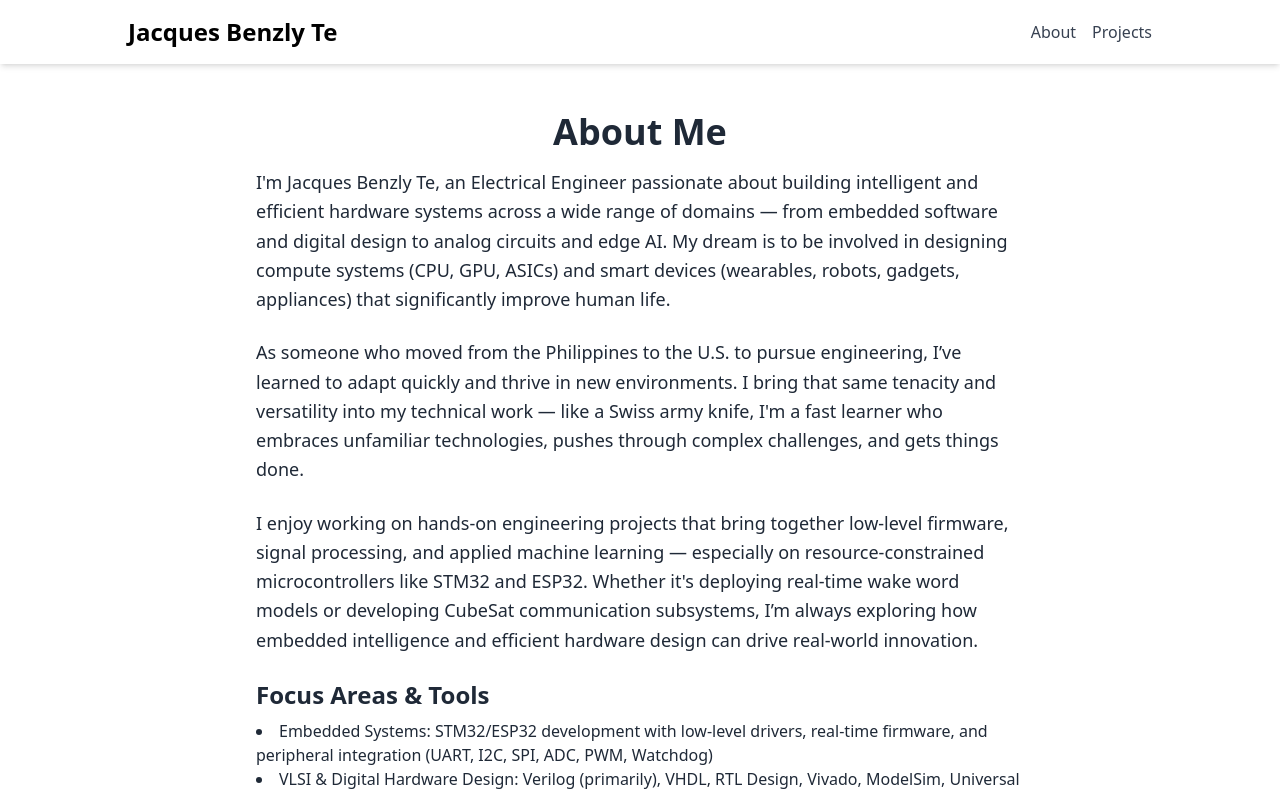
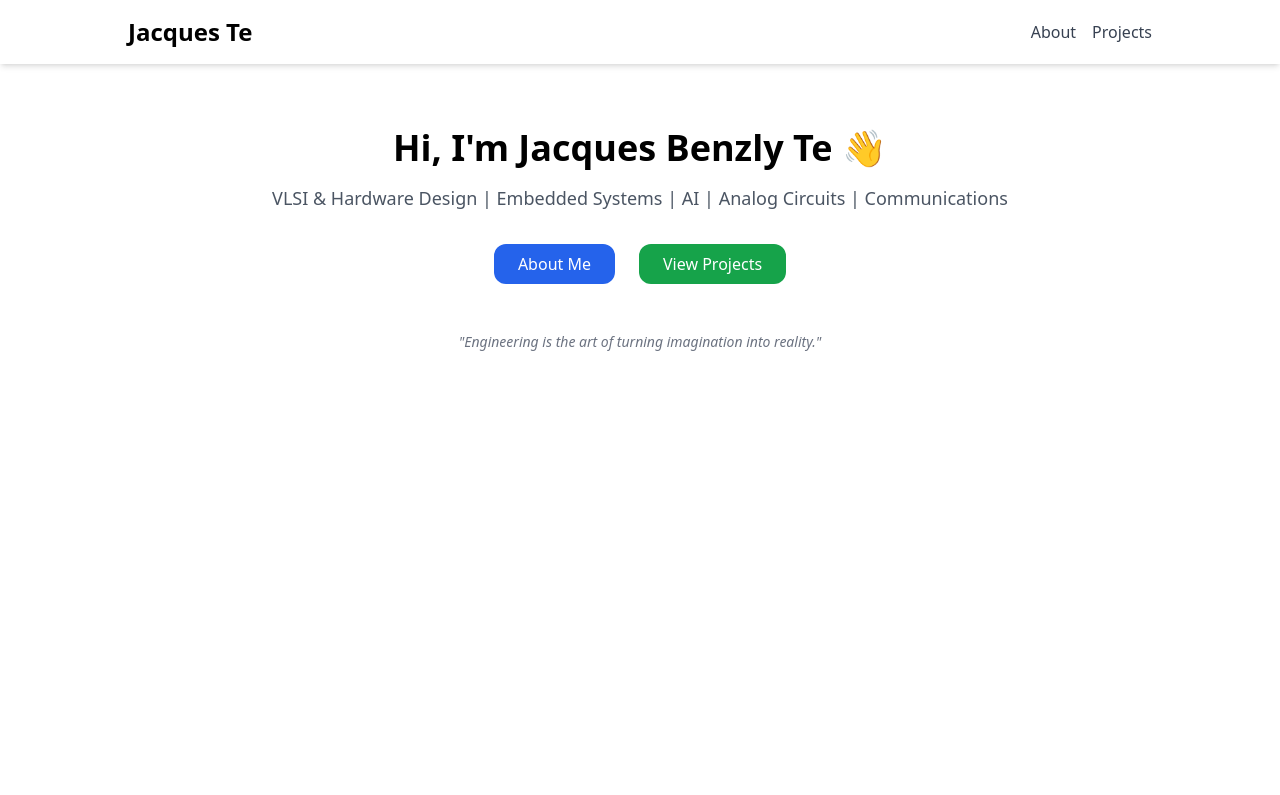
Before and after one commit to JacquesBTe/myportfolio, a React (Create React App) app: page / in a window 1280 px wide. Shown: the top 795 px of the page. Built offline with nearby package versions, Linux system fonts and the light colour scheme.

Commit message:
Your commit message

```diff
--- a/src/App.js
+++ b/src/App.js
@@ -1,4 +1,5 @@
-import { HashRouter as Router, Routes, Route } from "react-router-dom";
+import { BrowserRouter as Router, Routes, Route } from "react-router-dom";
+import Home from "./pages/Home";
 import About from "./pages/About";
 import Projects from "./pages/Projects";
 import Navbar from "./components/Navbar";
@@ -8,7 +9,8 @@ function App() {
     <Router>
       <Navbar />
       <Routes>
-        <Route path="/" element={<About />} />
+        <Route path="/" element={<Home />} />
+        <Route path="/about" element={<About />} />
         <Route path="/projects" element={<Projects />} />
       </Routes>
     </Router>
--- a/src/components/Navbar.jsx
+++ b/src/components/Navbar.jsx
@@ -5,7 +5,7 @@ const Navbar = () => {
     <nav className="bg-white shadow-md p-4 mb-4">
       <div className="max-w-5xl mx-auto flex justify-between items-center">
         <Link to="/" className="text-2xl font-bold hover:opacity-80">
-          Jacques Benzly Te
+          Jacques Te
           </Link>
         <div className="space-x-4">
           <Link to="/" className="text-gray-700 hover:text-blue-600 font-medium">
```
